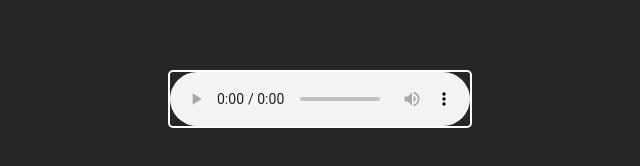
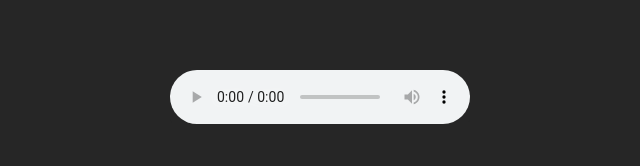
Before and after one commit to XabierGallardo/Voiceapp, a plain HTML site: page index.html in a window 1280 px wide. Shown: the part 160-326 px from the top of the page, 320-960 px from the left. Drawn offline with Linux system fonts and the light colour scheme.

Commit message:
Fixed browser compatibility, and audio control autoplay

```diff
--- a/index.html
+++ b/index.html
@@ -2,6 +2,7 @@
 <html>
 
 	<head>
+
 		<title>Voiceapp by Geohot</title>
 		<meta charset="UTF-8">
 		<link rel="stylesheet" type="text/css" href="styles.css">
@@ -12,24 +13,24 @@
 	</head>
 
 	<body>
+
+		<!-- Main container -->
 		<div id="voiceapp">
 
-			<!-- Interface  -->
+			<!-- Text area and buttons  -->
 			<div id="call_menu">
 				<input type="text" id="call_dial">
 				<input type="button" class="call_btn" value="call" onclick="call()">
 				<input type="button" class="call_btn" value="number" onclick="answerer()">
 			</div>
 
-
+			<!-- Audio control and number display -->
 			<div id="call_control">
-				<audio controls id="call_ctrl"></audio>
+				<audio controls autoplay id="call_ctrl"></audio>
 				<div id="peer_id"></div>
 			</div>
 
 
-
-			<!-- Functionality -->
 			<script>
 
 				//To avoid Illegal invocation error on media calls, we use binding to allow the use of a foreign library
@@ -65,7 +66,6 @@
 
 					var peer = new Peer();
 
-					//var getUserMedia = navigator.getUserMedia || navigator.webkitGetUserMedia || navigator.mozGetUserMedia;
 					getUserMedia({video: false, audio: true}, function(stream) {
 
 						var call = peer.call(person_to_call, stream);
@@ -106,7 +106,6 @@
 
 			</script>
 
-
 		</div>
 
 	</body>
--- a/styles.css
+++ b/styles.css
@@ -44,6 +44,14 @@ body, #call_dial, .call_btn, #call_control {
 	border-radius: 5px;
 }
 
+
+/* Chrome, Safari, Opera */
+#call_ctrl:not(*:root) {
+	border: 0px;
+}
+
+
+/* Media queries */
 @media (max-width: 1160px) {
 	#call_menu, #call_control {
                 width: 60%;
```
